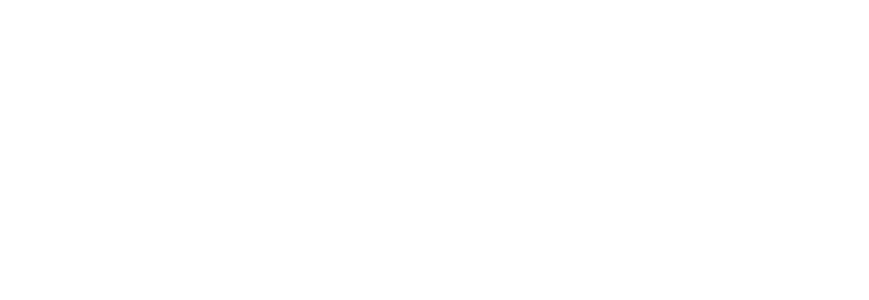
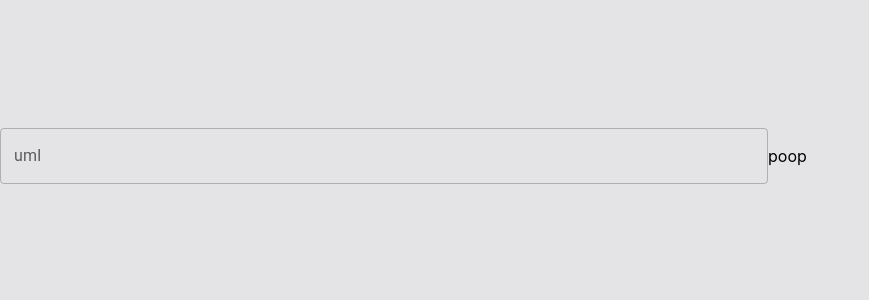
Before and after one commit to julianaramos/CS130_Project, a React (Create React App) app in the folder client/: page /query in a window 1280 px wide. Before the commit this address had no page. Shown: the top 300 px of the page, without its empty margins (0-869 px from the left). Built offline with nearby package versions, Linux system fonts and the light colour scheme; no server answers.

Commit message:
Saving changes for rebase

```diff
--- a/client/src/App.js
+++ b/client/src/App.js
@@ -4,6 +4,8 @@
 import Home from './pages/Home'
 import Signup from './pages/Signup'
 import Login from './pages/Login'
+import Query from './pages/Query'
+import Test from './pages/Test';
 
 class App extends Component {
 
@@ -20,6 +22,12 @@
               <Route
                 exact path={"/login"}
                 element = {<Login />}/>
+              <Route
+                exact path={"/query"}
+                element = {<Query />}/>
+              <Route
+                exact path={"/test"}
+                element = {<Test />}/>
             </Routes>
           </Router>
         )
--- /dev/null
+++ b/client/src/pages/Query.css
@@ -0,0 +1,15 @@
+body{
+    background-color: #e4e4e7;
+}
+
+.query-container {
+    display: flex;
+    flex-direction: column;
+    padding-top: 10%;
+    align-items: center;
+  }
+
+.uml-wrapper {
+    display: flex;
+    width: 60%;
+}
--- /dev/null
+++ b/client/src/pages/Query.js
@@ -0,0 +1,103 @@
+import React, { useEffect, useState } from 'react';
+import Switch from '@mui/material/Switch';
+import FormControlLabel from '@mui/material/FormControlLabel';
+import Grid from '@mui/material/Grid';
+import { TextField, Card, CardMedia, Typography, Stack, IconButton } from '@mui/material';
+import './Query.css'
+import axios from 'axios';
+import { useNavigate } from 'react-router-dom';
+
+
+const ToggleSwitch = ({assistant, handleAssistantChange}) => {
+    return (
+      <div className="button-wrapper">
+        <button
+          className={`button generate ${assistant === 'Generate' ? 'selected' : ''}`}
+          onClick={handleAssistantChange}
+          type="button"
+        >
+          Generate
+        </button>
+        <button
+          className={`button assist ${assistant === 'Assist' ? 'selected' : ''}`}
+          onClick={handleAssistantChange}
+          type="button"
+        >
+          Assist
+        </button>
+      </div>
+    );
+};
+
+const UmlInputBox = ({umlText, handleUMLChange}) => {
+
+  const handleKeyPress = async(event) => {
+    if (event.key === 'Enter') {
+      console.log('Enter Pressed');
+    }
+  }
+
+    return (
+        <TextField
+          id="uml-box"
+          label="uml"
+          variant="outlined"
+          placeholder="Enter a search term"
+          value={umlText}
+          onChange={handleUMLChange}
+          onKeyDown={handleKeyPress}
+          multiline
+          style={{ width: '100%' }} // Adjust the width as desired
+        />
+    );
+};
+
+const Diagram = ({image}) => {
+  return (
+  <Card sx={{ p: 2, width: { xs: '100%', sm: 'auto' }, display: 'flex', flexDirection: { xs: 'column', sm: 'row' }, alignItems: 'center', gap: 2 }}>
+    <CardMedia
+      component="img"
+      width="100"
+      height="100"
+      alt="UML Diagram"
+      src={imageUrl}
+      sx={{ width: { xs: '100%', sm: 100 }, borderRadius: 0.6 }}
+    />
+  </Card>)
+
+};
+
+const Query = () => {
+    const [umlText, setUMLText] = useState('');
+    const [data, setData] = useState('poop');
+
+    const handleUMLChange = (event) => {
+        setUMLText(event.target.value);
+        // Implement your search logic here (e.g., filter data based on searchText).
+    };
+
+    useEffect(() => {
+        async function getData() {
+            const data = await axios.get('http://localhost:4000/test');
+            console.log(data.data);
+            setData(data.data);
+        }
+        getData();
+    });
+
+    return (
+    <Grid container direction='row' className='query-container'>
+        <Grid item className='uml-wrapper'>
+            <UmlInputBox handleUMLChange={handleUMLChange} umlText={umlText}/>
+        </Grid>
+        <Grid item>
+
+        </Grid>
+        <div> {umlText} </div>
+        <div> {data} </div>
+    </Grid>
+    );
+};
+
+
+export default Query;
--- a/client/src/pages/Test.js
+++ b/client/src/pages/Test.js
@@ -1,13 +1,12 @@
-import React, { Component } from 'react'
+import React from 'react'
+import { useLocation } from 'react-router-dom'
 
-class Test extends Component {
-    render() {
-        return (
-            <div>
-                Test Page
-            </div>
-        )
+const Test = () => {
+    const locationData = useLocation();
+    if (!locationData.state){
+        return;
     }
+    return(<div>{locationData.state.searchText}</div>)
 }
 
 export default Test
```
